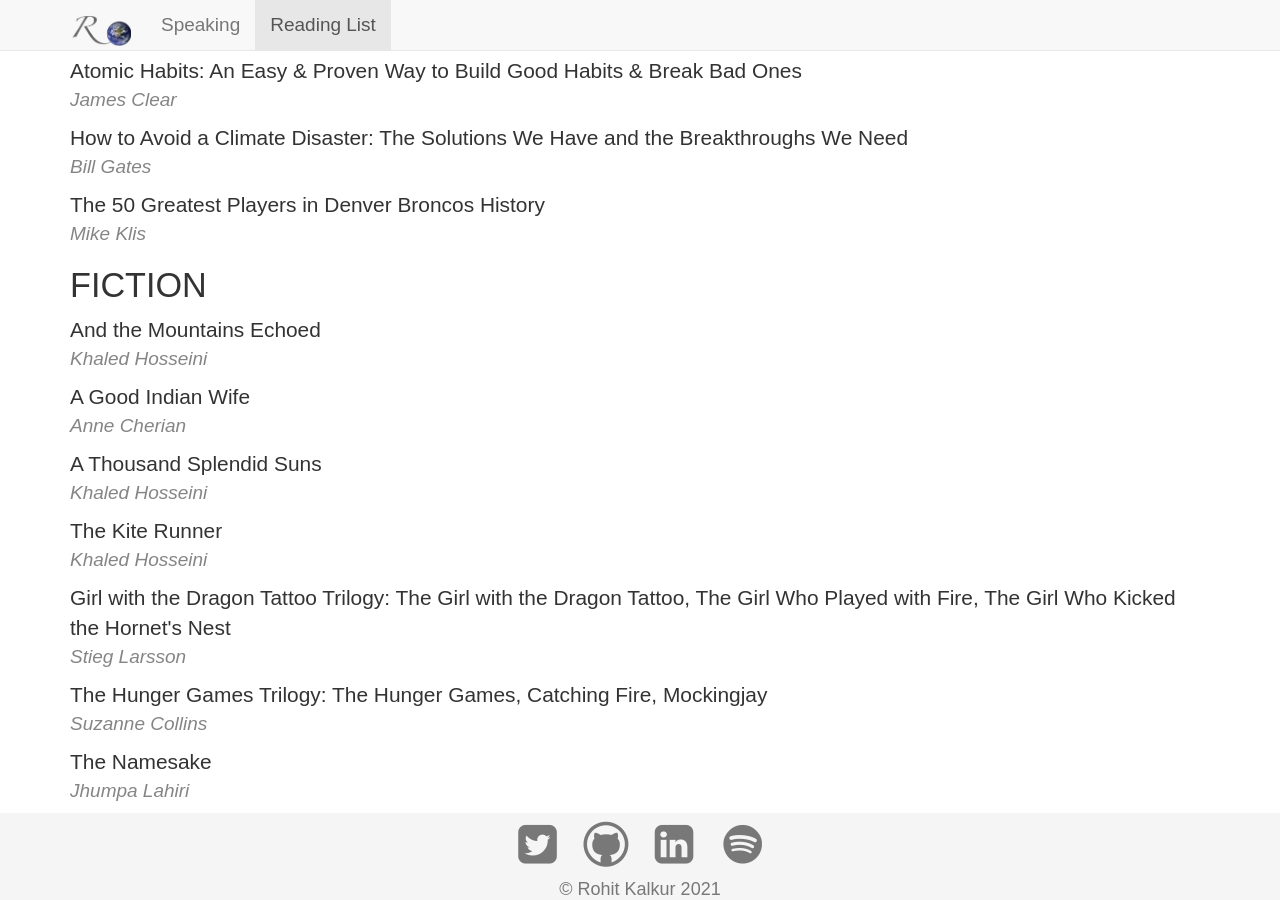
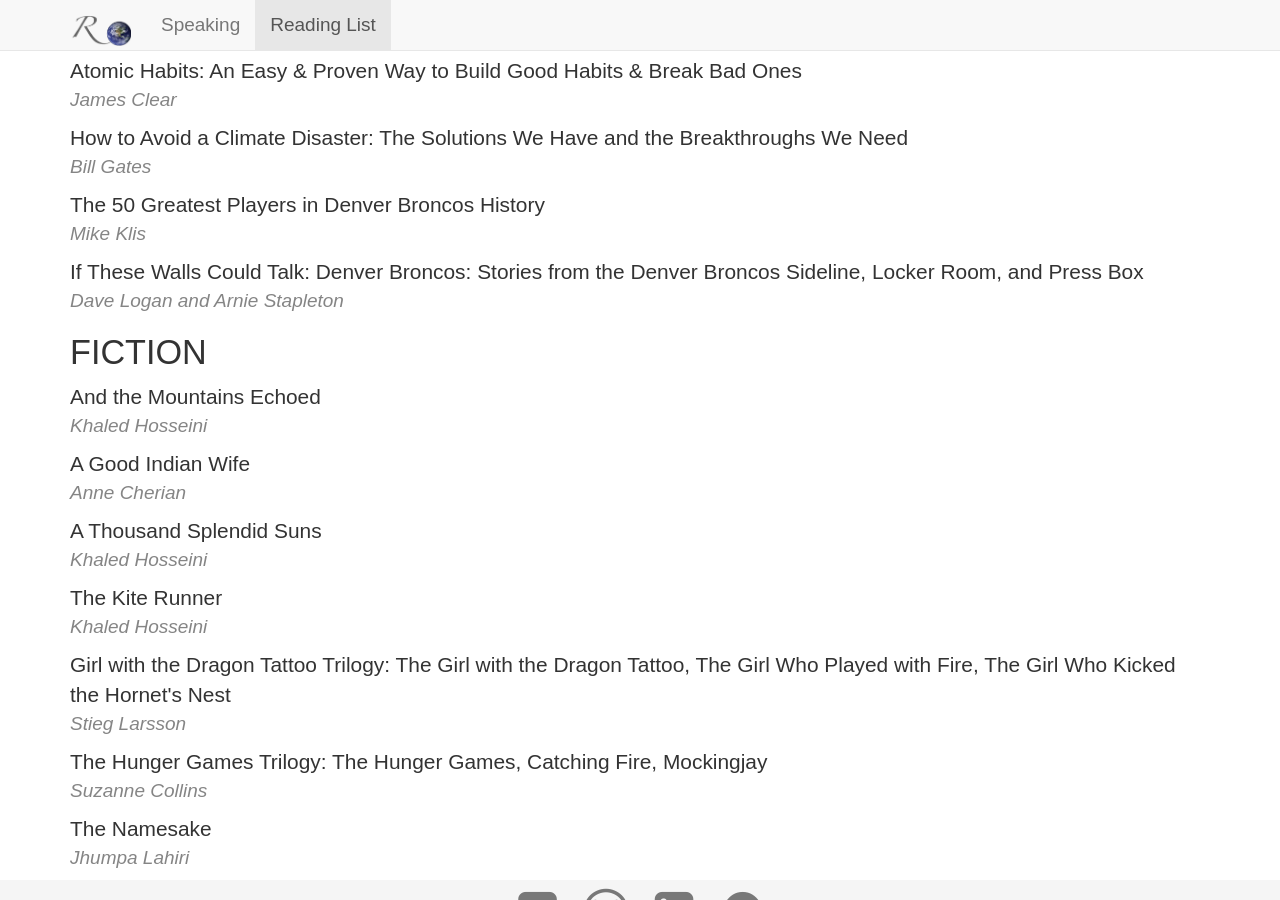
Before and after one commit to rovolution/rovolution.github.io, a Jekyll site: the page built from reading-list/index.html, in a window 1280 px wide and 900 px high, scrolled down 5303 px. Built offline with Jekyll 4.4.1, drawn with Linux system fonts in a browser that asks for light colours; nearby versions of some CDN libraries.

Commit message:
adds new book: If These Walls Could Talk

```diff
--- a/reading-list/index.html
+++ b/reading-list/index.html
@@ -330,7 +330,10 @@
 			<div class='book-list-title'>The 50 Greatest Players in Denver Broncos History</div>
 			<div class='book-list-author'>Mike Klis</div>
 		</li>
-
+		<li class='book-list-entry'>
+			<div class='book-list-title'>If These Walls Could Talk: Denver Broncos: Stories from the Denver Broncos Sideline, Locker Room, and Press Box</div>
+			<div class='book-list-author'>Dave Logan and Arnie Stapleton</div>
+		</li>
 	</ul>
 	<h3 class="book-list-category">FICTION</h3>
 	<ul class='book-list'>
```
